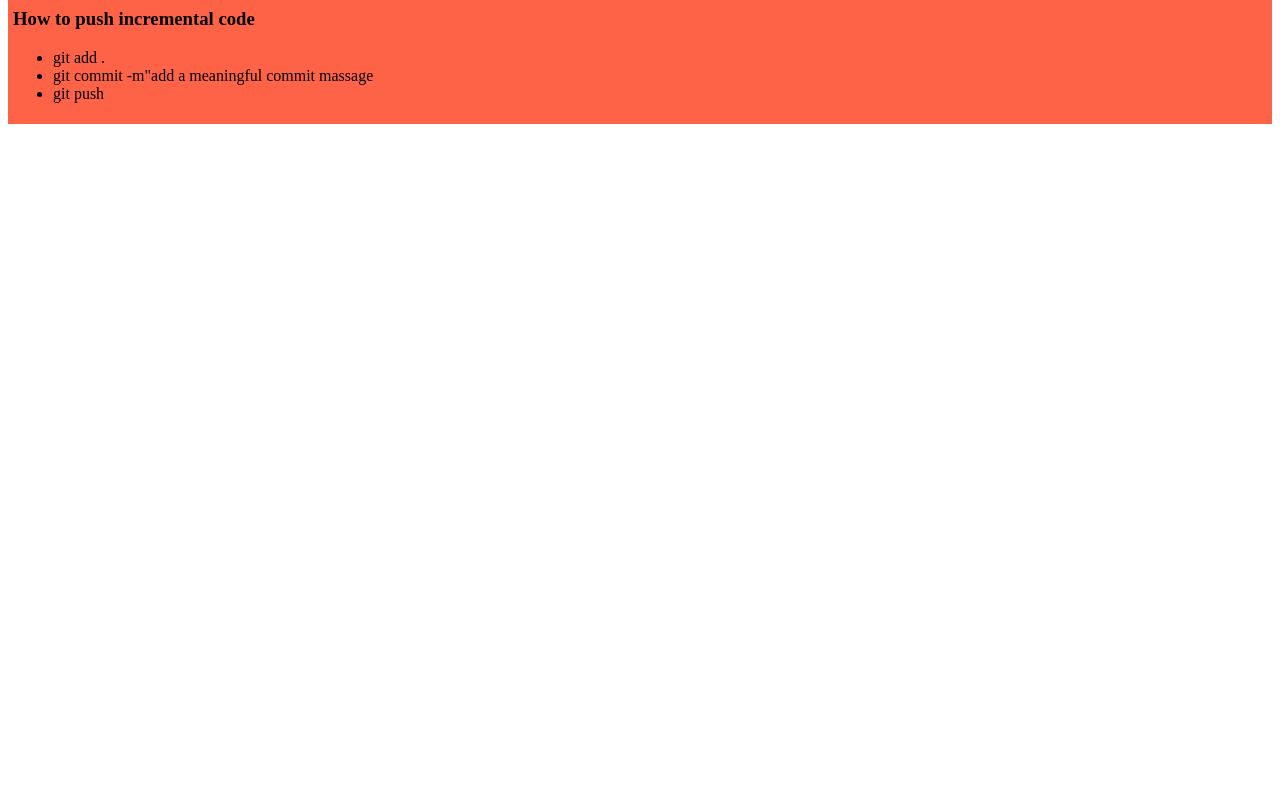
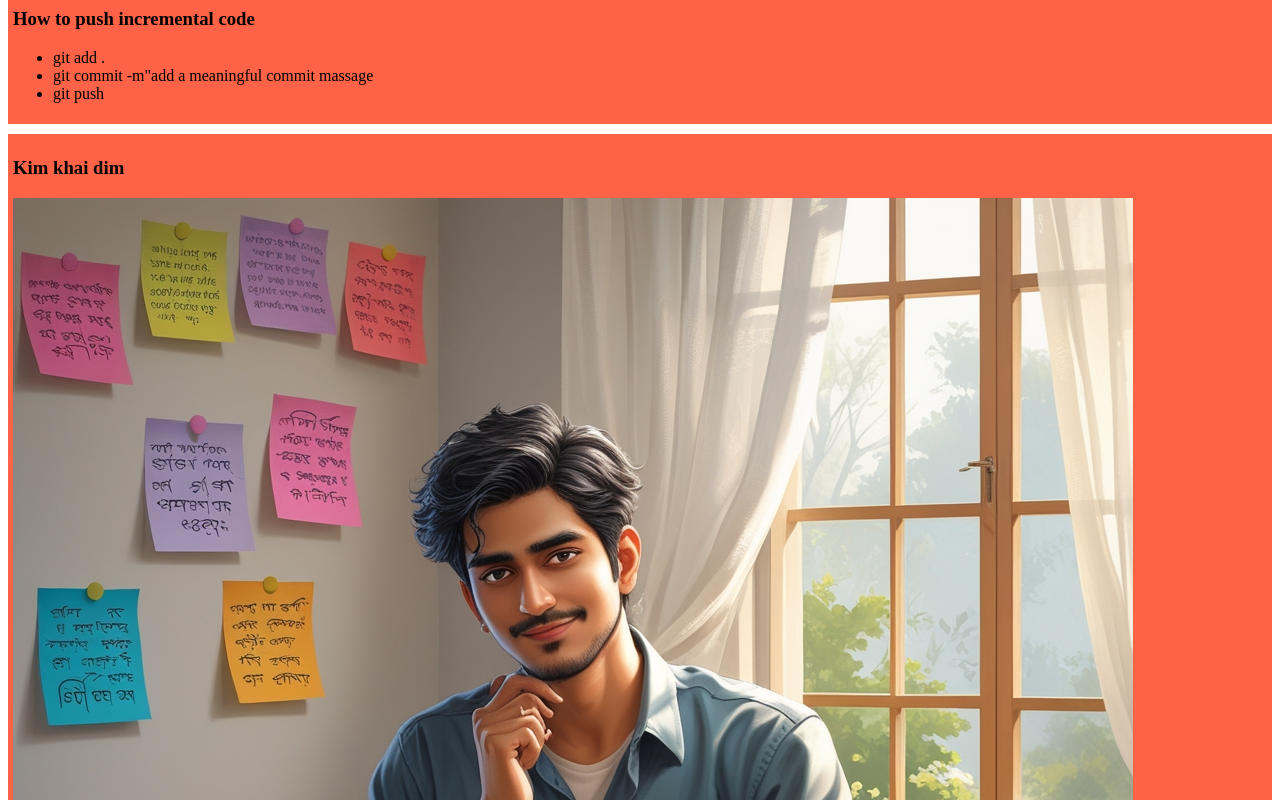
Before and after one commit to eanahid3262443-prog/my-first-githhub-repo, a plain HTML site: page index.html in a window 1280 px wide. Shown: the part 420-1220 px from the top of the page. Before the commit the page ends 800 px from the top, so only its background shows below. Drawn offline with Linux system fonts and the light colour scheme.

Commit message:
added kim

```diff
--- a/index.html
+++ b/index.html
@@ -4,7 +4,7 @@
     <meta charset="UTF-8">
     <meta name="viewport" content="width=device-width, initial-scale=1.0">
     <title>My First Github Repo</title>
-    <link rel="stylesheet" href="blog.css">
+    <link rel="stylesheet" href="style/blog.css">
 </head>
 <body>
     <div>
@@ -27,5 +27,9 @@
             <li>git push</li>
         </ul>
     </div>
+    <div>
+        <h3>Kim khai dim</h3>
+        <img src="img/kim.jpg" alt="">
+    </div>
 </body>
 </html>
```
Also changed, not shown: img/kim.jpg (added), style/blog.css (renamed from blog.css).
